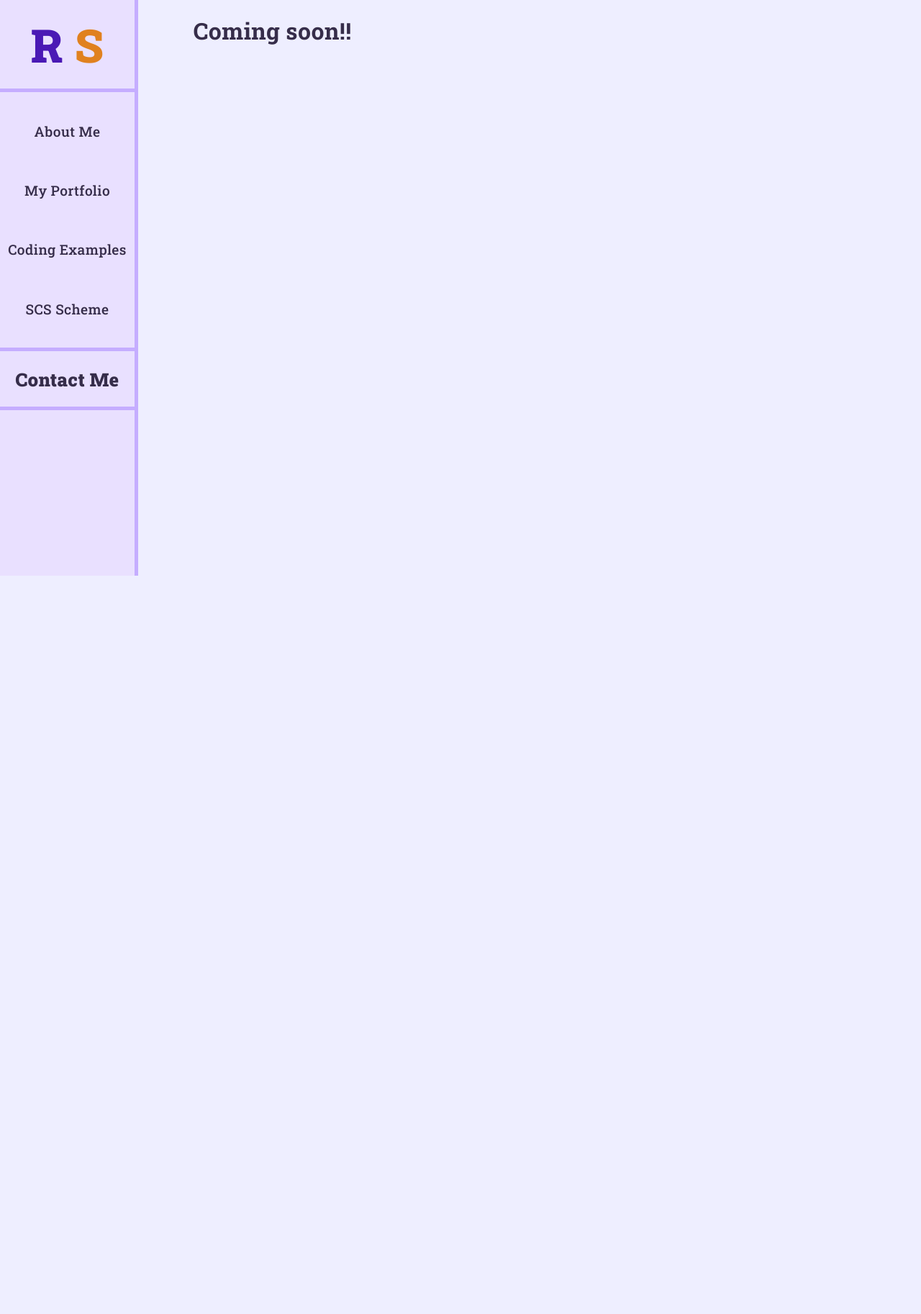
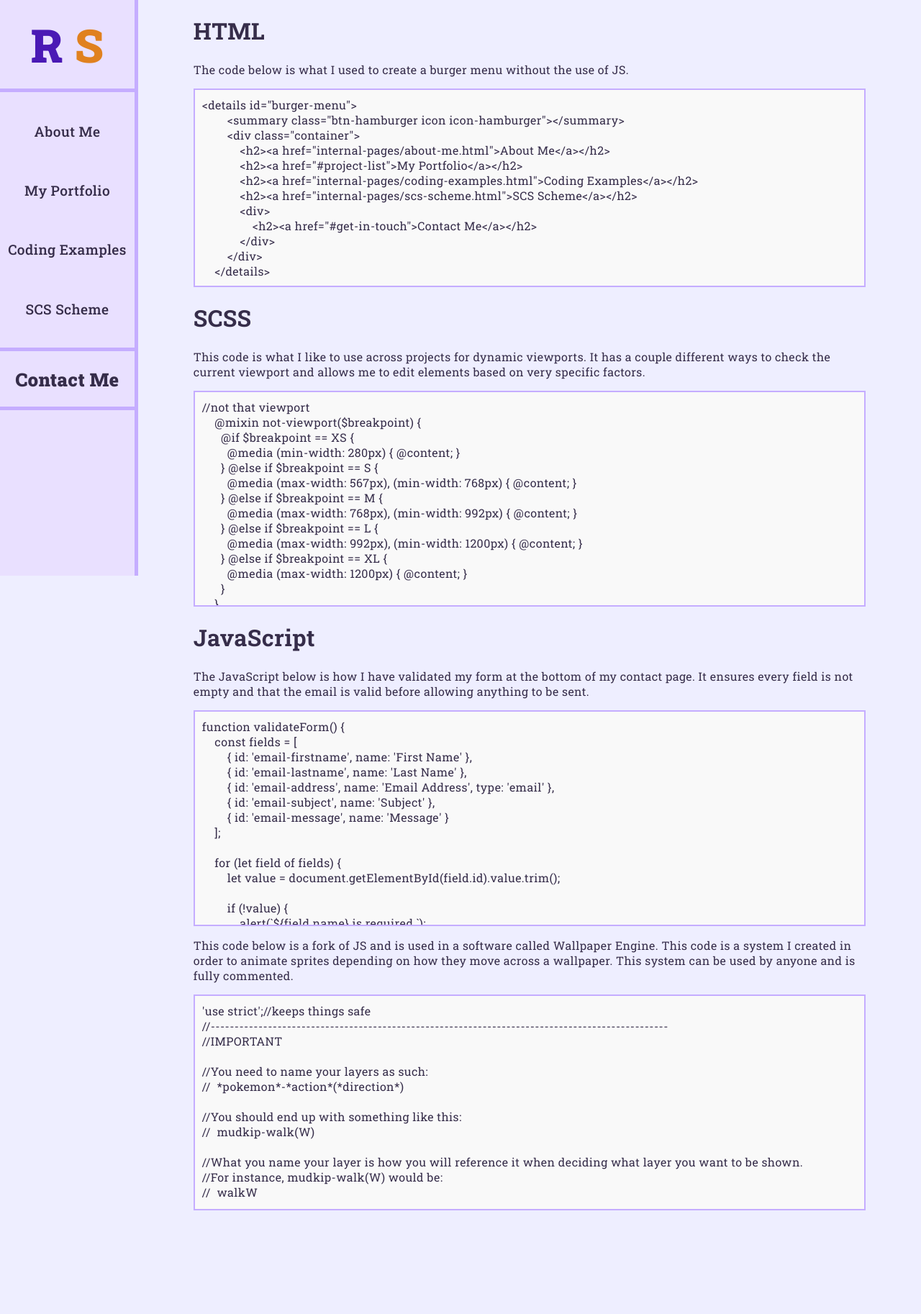
Before and after one commit to ThePolarEclipse/Portfolio, a PHP site: page /internal-pages/coding-examples.html in a window 1280 px wide. Shown: the whole page at 72% size. Before the commit the page ends 800 px from the top, so only its background shows below. Run offline with PHP 8.4, Linux system fonts and the light colour scheme.

Commit message:
Added code snippets

```diff
--- a/css/application.css
+++ b/css/application.css
@@ -26,7 +26,7 @@ body { letter-spacing: 0.4px; margin: 0 auto; background: #eef; }
 
 #project-list .project-item h3 { font-size: 3.8vw; }
 
-#project-list .project-item:hover { top: -10px; transition: .5s ease; }
+#project-list .project-item:hover { transform: scale(1.075); }
 
 .form-group { margin: 10px 0; }
 
@@ -65,6 +65,8 @@ body { letter-spacing: 0.4px; margin: 0 auto; background: #eef; }
 #burger-menu > { border: none; }
 
 footer { padding-bottom: 2rem; }
+
+pre { border: #c5adff solid 2px; max-height: 300px; /* Adjust as needed */ overflow-y: auto; padding: 10px; background-color: #f9f9f9; }
 
 #banner h1.centered { top: 42%; left: 50%; font-size: 8vw; }
 
--- a/internal-pages/coding-examples.html
+++ b/internal-pages/coding-examples.html
@@ -44,7 +44,368 @@
         </header>
         <body>
             <div class="container container-page">
-                <h1>Coming soon!!</h1
+                <h1>HTML</h1>
+                <p>The code below is what I used to create a burger menu without the use of JS.</p>
+                <pre><code>&lt;details id="burger-menu"&gt;
+        &lt;summary class="btn-hamburger icon icon-hamburger"&gt;&lt;/summary&gt;
+        &lt;div class="container"&gt;
+            &lt;h2&gt;&lt;a href="internal-pages/about-me.html"&gt;About Me&lt;/a&gt;&lt;/h2&gt;
+            &lt;h2&gt;&lt;a href="#project-list"&gt;My Portfolio&lt;/a&gt;&lt;/h2&gt;
+            &lt;h2&gt;&lt;a href="internal-pages/coding-examples.html"&gt;Coding Examples&lt;/a&gt;&lt;/h2&gt;
+            &lt;h2&gt;&lt;a href="internal-pages/scs-scheme.html"&gt;SCS Scheme&lt;/a&gt;&lt;/h2&gt;
+            &lt;div&gt;
+                &lt;h2&gt;&lt;a href="#get-in-touch"&gt;Contact Me&lt;/a&gt;&lt;/h2&gt;
+            &lt;/div&gt;
+        &lt;/div&gt;
+    &lt;/details&gt;</code></pre>
+                <h1>SCSS</h1>
+                <p>This code is what I like to use across projects for dynamic viewports. It has a couple different ways to check the current viewport and allows me to edit elements based on very specific factors.</p>
+                <pre><code>//not that viewport
+    @mixin not-viewport($breakpoint) {
+      @if $breakpoint == XS {
+        @media (min-width: 280px) { @content; }
+      } @else if $breakpoint == S {
+        @media (max-width: 567px), (min-width: 768px) { @content; }
+      } @else if $breakpoint == M {
+        @media (max-width: 768px), (min-width: 992px) { @content; }
+      } @else if $breakpoint == L {
+        @media (max-width: 992px), (min-width: 1200px) { @content; }
+      } @else if $breakpoint == XL {
+        @media (max-width: 1200px) { @content; }
+      }
+    }
+
+    //is that viewport
+    @mixin is-viewport($breakpoint) {
+      @if $breakpoint == XS {
+        @media (max-width: 280px) { @content; }
+      } @else if $breakpoint == S {
+        @media (min-width: 567px) and (max-width: 768px) { @content; }
+      } @else if $breakpoint == M {
+        @media (min-width: 768px) and (max-width: 992px) { @content; }
+      } @else if $breakpoint == L {
+        @media (min-width: 992px) and (max-width: 1200px) { @content; }
+      } @else if $breakpoint == XL {
+        @media (min-width: 1200px) { @content; }
+      }
+    }
+
+    //is less than that viewport
+    @mixin less-viewport($breakpoint) {
+      @if $breakpoint == XS {
+        @media (max-width: 280px) { @content; }
+      } @else if $breakpoint == S {
+        @media (max-width: 567px) { @content; }
+      } @else if $breakpoint == M {
+        @media (max-width: 768px) { @content; }
+      } @else if $breakpoint == L {
+        @media (max-width: 992px) { @content; }
+      } @else if $breakpoint == XL {
+        @media (max-width: 1200px) { @content; }
+      }
+    }
+
+    //is more than that viewport
+    @mixin more-viewport($breakpoint) {
+      @if $breakpoint == XS {
+        @media (min-width: 281px) { @content; }
+      } @else if $breakpoint == S {
+        @media (min-width: 568px) { @content; }
+      } @else if $breakpoint == M {
+        @media (min-width: 769px) { @content; }
+      } @else if $breakpoint == L {
+        @media (min-width: 993px) { @content; }
+      } @else if $breakpoint == XL {
+        @media (min-width: 1201px) { @content; }
+      }
+    }</code></pre>
+                <h1>JavaScript</h1>
+                <p>The JavaScript below is how I have validated my form at the bottom of my contact page. It ensures every field is not empty and that the email is valid before allowing anything to be sent.</p>
+                <pre><code>function validateForm() {
+    const fields = [
+        { id: 'email-firstname', name: 'First Name' },
+        { id: 'email-lastname', name: 'Last Name' },
+        { id: 'email-address', name: 'Email Address', type: 'email' },
+        { id: 'email-subject', name: 'Subject' },
+        { id: 'email-message', name: 'Message' }
+    ];
+
+    for (let field of fields) {
+        let value = document.getElementById(field.id).value.trim();
+
+        if (!value) {
+            alert(`${field.name} is required.`);
+            return false;
+        }
+
+        if (field.type === 'email') {
+            const emailPattern = /^[^\s@]+@[^\s@]+\.[^\s@]+$/;
+            if (!emailPattern.test(value)) {
+                alert(`Please enter a valid ${field.name}.`);
+                return false;
+            }
+        }
+    }
+
+    return true;
+}</pre></code>
+                <p>This code below is a fork of JS and is used in a software called Wallpaper Engine. This code is a system I created in order to animate sprites depending on how they move across a wallpaper. This system can be used by anyone and is fully commented.</p>
+                <pre><code>'use strict';//keeps things safe
+//------------------------------------------------------------------------------------------------
+//IMPORTANT
+
+//You need to name your layers as such:
+//  *pokemon*-*action*(*direction*)
+
+//You should end up with something like this:
+//  mudkip-walk(W)
+
+//What you name your layer is how you will reference it when deciding what layer you want to be shown.
+//For instance, mudkip-walk(W) would be:
+//  walkW
+
+//keep in mind that you will need to search through this file to make sure all your new names match
+//-------------------------------------------------------------------------------------------------
+
+var startPos;
+const timer = 800; //determines length of your animations cycle. 30 = 1 real second (if you want a big loop between multiple pokemon then keep this value the same for them all)
+var showPath = false; //(default: false) this will show red cubes that help you to see what path your pokemon will travel to speed up testing
+let curTime; //This is what manages the time system
+let actionNum = 0; //how far along in your movement array the pokemon is. Change this to test later within your movement array
+const speedMultiplier = 1; //(default: 1) use this to test your movement array quicker. Setting too high can cause issues
+let actions = [];
+let layerNames = [];
+
+export function init(value) {
+  for (let i = 0; i < thisScene.getLayerCount(); i++) {
+    if (thisScene.getLayer(i).name.split('-')[0] == thisLayer.name.split('-')[0]){
+      layerNames[i] = thisScene.getLayer(i).name;
+    }
+  }
+  layerNames = layerNames.filter(name => name !== undefined && name !== null && name.trim() !== "");
+  layerNames = layerNames.splice(1);
+  //creates functions using the image layers names
+  for (let i = 0; i < layerNames.length; i++) {
+    const regex = /-(\w+)\((\w+)\)/;
+    const match = layerNames[i].match(regex);
+    const functionName = match[1] + match[2];
+    const layerName = layerNames[i]; // declare layerName with const to capture its current value
+    globalThis[functionName] = function() {
+      updateLayer.call(this, layerName,  true);
+    };
+  }
+  layerNames.forEach(name => {
+    const layer = thisScene.getLayer(name);
+    layer.visible = false;
+	layer.origin = new Vec3(0,0,0);
+    layer.getTextureAnimation().setFrame(0);
+  });
+  //This is the movement array. You will be here the most. Add new movements here and be sure to get comfortable with it.
+  //Be sure that the final end value is the same as the timer variable otherwise the loop breaks.
+  actions = [
+        [100, moveE, walkE, 1.5],
+        [100, moveSE, walkSE, 1.5],
+        [100, moveS, walkS, 1.5],
+        [100, moveSW, walkSW, 1.5],
+        [100, moveW, walkW, 1.5],
+        [100, moveNW, walkNW, 1.5],
+        [100, moveN, walkN, 1.5],
+        [100, moveNE, walkNE, 1.5],
+  ].map(([end, direction, anim, speed, setPosition]) => ({end, direction, anim, speed,setPosition}));
+
+  startPos = thisLayer.origin;
+
+  for (let i = 0; i < actions.length; i++) { //For testing purposes
+    actions[i].end = actions[i].end / speedMultiplier;
+    actions[i].speed = actions[i].speed * speedMultiplier;
+  }
+
+  for (let i = 1; i < actions.length; i++) { //combines lengths of the actions so the code can run through them
+    actions[i].end = actions[i-1].end + actions[i].end;
+  }
+
+  //makes path points
+  if (showPath == true){
+    let pathPos = startPos;
+    var path = thisScene.getLayer("path_0");
+    path.origin = startPos;
+    path.visible = true;
+
+    var connector = thisScene.getLayer("connector_0");
+    connector.origin = startPos;
+    connector.visible = true;
+
+    var last_point_x = pathPos.x;
+    var last_point_y = pathPos.y;
+
+    for (let i = 0; i < actions.length; i++) {
+
+      if (actions[i].setPosition != null){
+        pathPos = actions[i].setPosition;
+      }
+      actions[i].anim();
+      const dir = actions[i].direction;
+      const xDelta = (dir == moveW || dir == moveNW || dir == moveSW) ? -1 : ((dir == moveE || dir == moveNE || dir == moveSE) ? 1 : 0);
+      const yDelta = (dir == moveS || dir == moveSW || dir == moveSE) ? -1 : ((dir == moveN || dir == moveNW || dir == moveNE) ? 1 : 0);
+      const xSpeed = (dir == moveNW || dir == moveNE || dir == moveSW || dir == moveSE) ? actions[i].speed / 1.5 : actions[i].speed;
+      const ySpeed = (dir == moveNW || dir == moveNE || dir == moveSW || dir == moveSE) ? actions[i].speed / 2 : actions[i].speed;
+      const deltaTime = (i == 0) ? actions[i].end : (actions[i].end - actions[i - 1].end);
+      var connector_point_final = new Vec3(pathPos.x + ((xDelta * xSpeed * deltaTime)/2), pathPos.y + ((yDelta * ySpeed * deltaTime)/2), 0);
+      pathPos = new Vec3(pathPos.x + (xDelta * xSpeed * deltaTime), pathPos.y + (yDelta * ySpeed * deltaTime), 0);
+      hideLayers();
+
+      var new_point_x = pathPos.x;
+      var new_point_y = pathPos.y;
+
+      var x_path = Math.abs(last_point_x - new_point_x)
+      var y_path = Math.abs(last_point_y - new_point_y)
+
+      var z_path = (x_path === 0) ? ((y_path === 0) ? 0 : y_path) : ((y_path === 0) ? x_path : Math.sqrt(x_path ** 2 + y_path ** 2));
+
+      last_point_x = new_point_x;
+      last_point_y = new_point_y;
+
+      var connector_dupe = thisScene.createLayer(thisScene.getInitialLayerConfig("connector_0"));
+      connector_dupe.origin = connector_point_final;
+      connector_dupe.visible = true;
+      thisScene.sortLayer(connector_dupe,thisScene.getLayerIndex(thisLayer)-2);
+
+      var path_dupe = thisScene.createLayer(thisScene.getInitialLayerConfig("path_0"));
+      path_dupe.origin = pathPos;
+      path_dupe.visible = true;
+      thisScene.sortLayer(path_dupe,thisScene.getLayerIndex(thisLayer)-1);
+
+      connector_dupe.scale = new Vec3(z_path/5,0.5,1);
+
+      if (actions[i].direction == moveS || actions[i].direction == moveN){
+        connector_dupe.angles =  new Vec3(0,0,90);
+      } else if (actions[i].direction == moveNW || actions[i].direction == moveSE){
+        connector_dupe.angles =  new Vec3(0,0,-37);
+      } else if (actions[i].direction == moveNE || actions[i].direction == moveSW){
+        connector_dupe.angles =  new Vec3(0,0,37);
+      }
+      if (actions[i].anim == animNo) {
+        connector_dupe.scale = new Vec3(0,0,0);
+      }
+    }
+  }
+
+  //this is the code that tries to guess where the pokemon would be if you're testing and don't start at the first action
+
+  let editingPos = startPos;
+  for (let i = 0; i <= actionNum; i++){
+    if (actionNum == 0){
+      curTime = 0;
+    } else {
+      curTime = actions[actionNum].end - (actions[actionNum].end-actions[actionNum-1].end);
+    }
+  }
+  for (let i = 0; curTime >= actions[i].end; i++) {
+    if (actions[i].setPosition != null){
+      editingPos = actions[i].setPosition;
+    }
+    actions[i].anim();
+    const dir = actions[i].direction;
+    const xDelta = (dir == moveW || dir == moveNW || dir == moveSW) ? -1 : ((dir == moveE || dir == moveNE || dir == moveSE) ? 1 : 0);
+    const yDelta = (dir == moveS || dir == moveSW || dir == moveSE) ? -1 : ((dir == moveN || dir == moveNW || dir == moveNE) ? 1 : 0);
+    const xSpeed = (dir == moveNW || dir == moveNE || dir == moveSW || dir == moveSE) ? actions[i].speed / 1.5 : actions[i].speed;
+    const ySpeed = (dir == moveNW || dir == moveNE || dir == moveSW || dir == moveSE) ? actions[i].speed / 2 : actions[i].speed;
+    const deltaTime = (i == 0) ? actions[i].end : (actions[i].end - actions[i - 1].end);
+    editingPos = new Vec3(editingPos.x + (xDelta * xSpeed * deltaTime), editingPos.y + (yDelta * ySpeed * deltaTime), 0);
+    hideLayers();
+  }
+  thisLayer.origin = editingPos;
+
+  //error checking
+  const largestEndValue = Math.max(...actions.map(action => action.end));
+  if (largestEndValue < timer) {
+    console.error(thisLayer.name);
+    console.error(largestEndValue ," / ",timer);
+    console.error(timer - largestEndValue);
+    console.error('The largest end value is smaller than the timer.');
+    console.error('Either add to the final end value in your movement array or add a new entry that has no movement and no animation. You could also just shorten your timer value to match your end value.');
+
+  } else if (largestEndValue >timer){
+    console.error(thisLayer.name);
+    console.error(largestEndValue ," / ",timer);
+    console.error(timer - largestEndValue);
+    console.error('The largest end value is larger than the timer.');
+    console.error('Cut down your end values to be equal to your timer or increase your timer.');
+  }
+}
+
+// This is stuff you don't need to touch. Feel free to look around and get a grasp of it
+//LAYERS------------------------------------------------------------------------------------
+export function hideLayers() {
+  layerNames.forEach(name => {
+    const layer = thisScene.getLayer(name);
+    layer.visible = false;
+    layer.getTextureAnimation().setFrame(0);
+  });
+}
+
+function updateLayer(layerName, visible) {
+    const layer = thisScene.getLayer(layerName);
+    layer.visible = visible;
+}
+export function animNo(value) { //This is used to set your current animation to nothing. Useful for when you want the pokemon to be invisble before coming out of somewhere like a door/cave
+  hideLayers()
+}
+
+//LOOP SYSTEM----------------------------------------------------------------------------------
+export function update(value) {
+
+        curTime += 1; //ensures the flow of time
+        if (curTime == timer){ //resets the loop
+                curTime = 0;
+                thisLayer.origin = startPos; //resets position (feel free to remove this if you don't need it)
+                hideLayers(); //hides all the layers
+                actionNum = 0; //returns your movement array to its first entry
+        }
+  //handles movement/teleportation and animation.
+  actions[actionNum].direction();
+  actions[actionNum].anim();
+  thisLayer.origin = actions[actionNum].setPosition;
+
+  if (curTime == actions[actionNum].end - 1 && curTime != timer-1){ //goes to the next entry in your movement array
+    hideLayers();
+    actionNum += 1;
+    actions[actionNum].anim();
+  }
+
+}
+//DIRECTIONS---------------------------------------------------------------------------------------------
+function moveNo() {
+  // No movement. Call this when you want a pokemon to stop moving. (Idle/teleported/emoting)
+}
+function move(deltaX, deltaY) {
+  const { x, y } = thisLayer.origin;
+  thisLayer.origin = new Vec3(x + deltaX, y + deltaY, 0);
+}
+function moveW(value) {
+  move(-actions[actionNum].speed, 0);
+}
+function moveE(value) {
+  move(actions[actionNum].speed, 0);
+}
+function moveS(value) {
+  move(0, -actions[actionNum].speed);
+}
+function moveN(value) {
+  move(0, actions[actionNum].speed);
+}
+function moveNW(value) {
+  move(-actions[actionNum].speed / 1.5, actions[actionNum].speed / 2);
+}
+function moveNE(value) {
+  move(actions[actionNum].speed / 1.5, actions[actionNum].speed / 2);
+}
+function moveSW(value) {
+  move(-actions[actionNum].speed / 1.5, -actions[actionNum].speed / 2);
+}
+function moveSE(value) {
+  move(actions[actionNum].speed / 1.5, -actions[actionNum].speed / 2);
+}</pre></code>
             </div>
         </body>
         <footer>
--- a/scss/components/_components.scss
+++ b/scss/components/_components.scss
@@ -94,3 +94,11 @@
 footer{
 	padding-bottom: 2rem;
 }
+
+pre{
+	border: $pale-purple-border solid 2px;
+	max-height: 300px; /* Adjust as needed */
+    overflow-y: auto;
+    padding: 10px;
+    background-color: #f9f9f9;
+}
--- a/scss/components/_projects.scss
+++ b/scss/components/_projects.scss
@@ -44,8 +44,7 @@
 		}
 
 		&:hover{
-			top: -10px;
-			transition: .5s ease;
+			transform: scale(1.075);
 		}
 	}
 }
```
